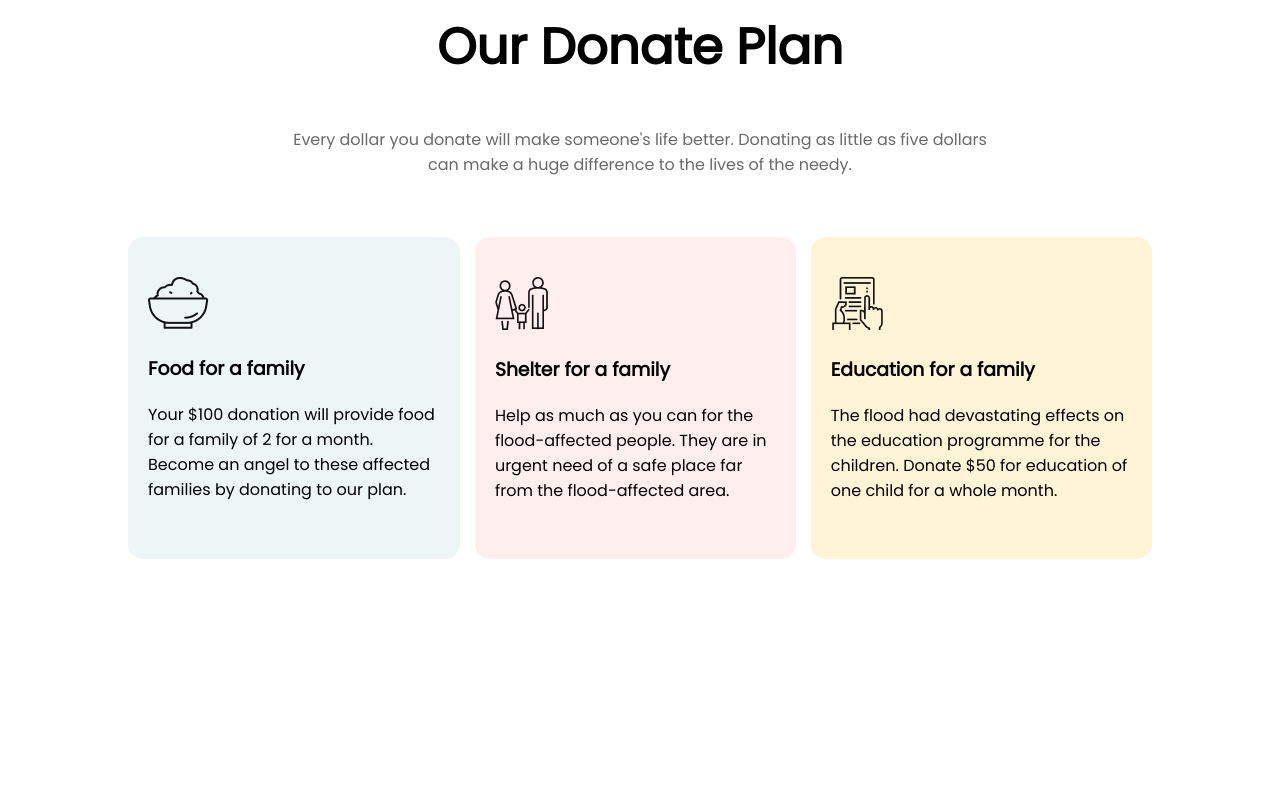
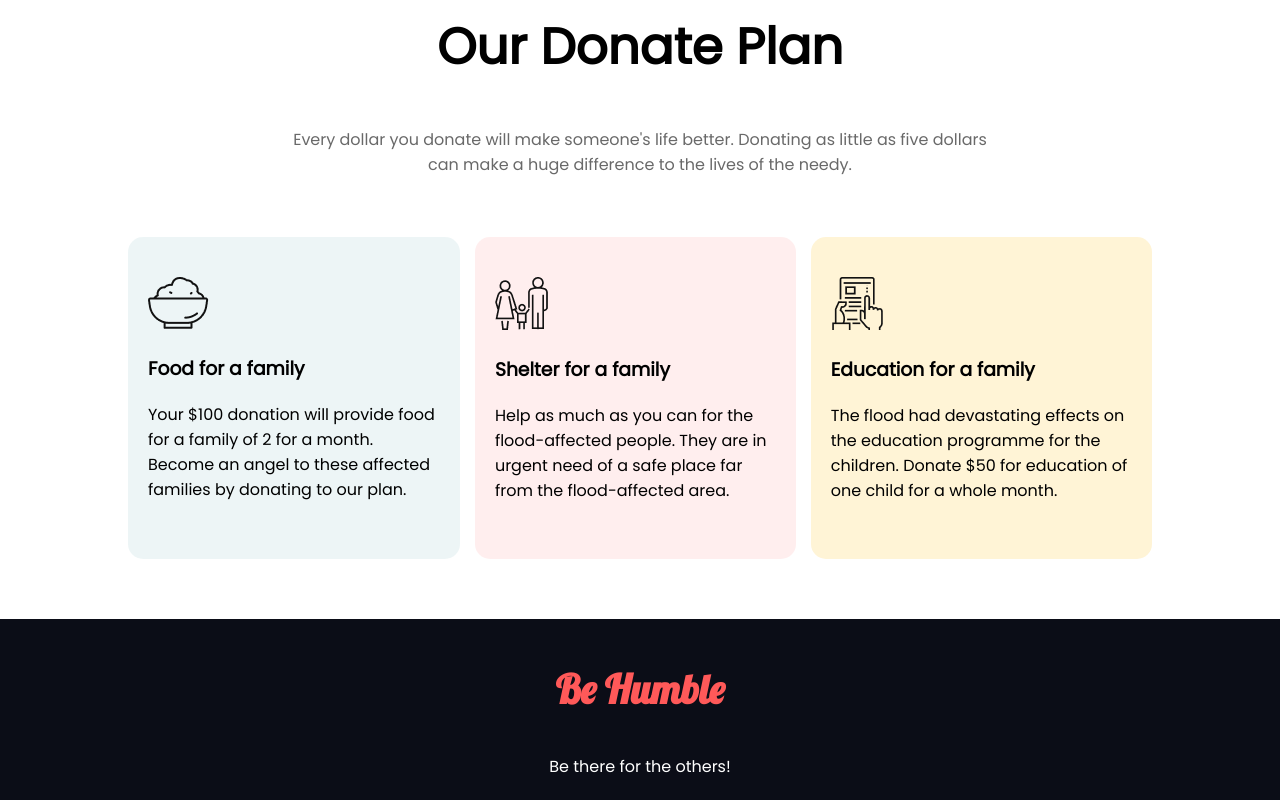
Before and after one commit to SazedulWaheed/donate-page-sample, a plain HTML site: page index.html in a window 1280 px wide. Shown: the part 1342-2142 px from the top of the page. Before the commit the page ends 2001 px from the top, so only its background shows below. Drawn offline with Linux system fonts and the light colour scheme.

Commit message:
footer added

```diff
--- a/index.html
+++ b/index.html
@@ -8,7 +8,7 @@
     <link rel="preconnect" href="https://fonts.googleapis.com" />
     <link rel="preconnect" href="https://fonts.gstatic.com" crossorigin />
     <link
-      href="https://fonts.googleapis.com/css2?family=Montserrat&family=Poppins&display=swap"
+      href="https://fonts.googleapis.com/css2?family=Lobster&family=Poppins&display=swap"
       rel="stylesheet"
     />
     <title>Donattion Page</title>
@@ -66,7 +66,7 @@
     </section>
 
     <!--Donate plan section-->
-    <section>
+    <section class="top-margin bottom-margin">
       <div class="text-center-align">
         <h2>Our Donate Plan</h2>
         <p class="gray-text bottom-margin">
@@ -104,4 +104,8 @@
       </div>
     </section>
   </body>
+  <footer>
+    <h3>Be Humble</h3>
+    <p>Be there for the others!</p>
+  </footer>
 </html>
--- a/style.css
+++ b/style.css
@@ -101,3 +101,18 @@ input[type=text]{
     border-radius: 15px;
     padding: 40px 20px 40px 20px;
 }
+footer{
+    text-align: center;
+    background-color: #0B0D17;
+    padding: 5px;
+}
+footer h3{
+    font-family: 'Lobster', cursive;
+    color: #FF5959;
+    font-size: 40px;
+}
+footer p{
+    font-family: 'Poppins', sans-serif;
+    font-weight: 200;
+    color: white;
+}
```
